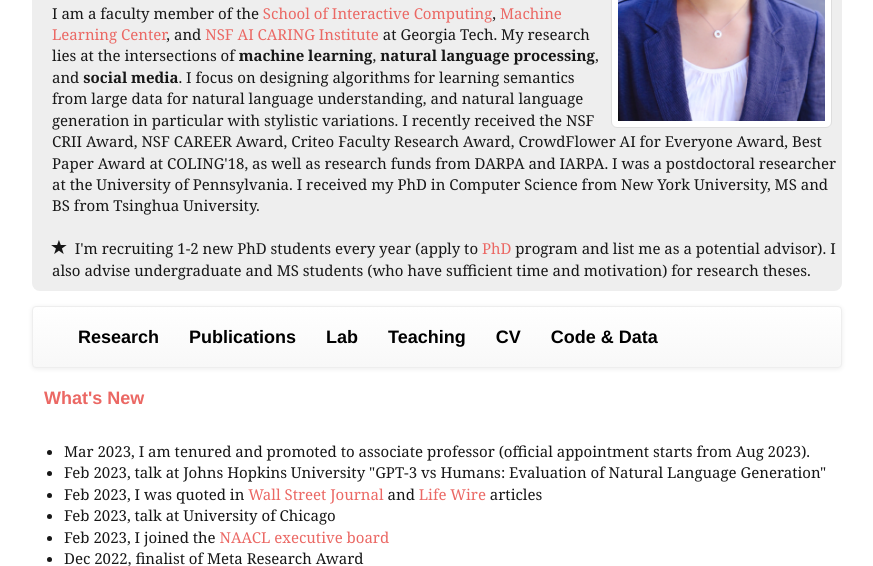
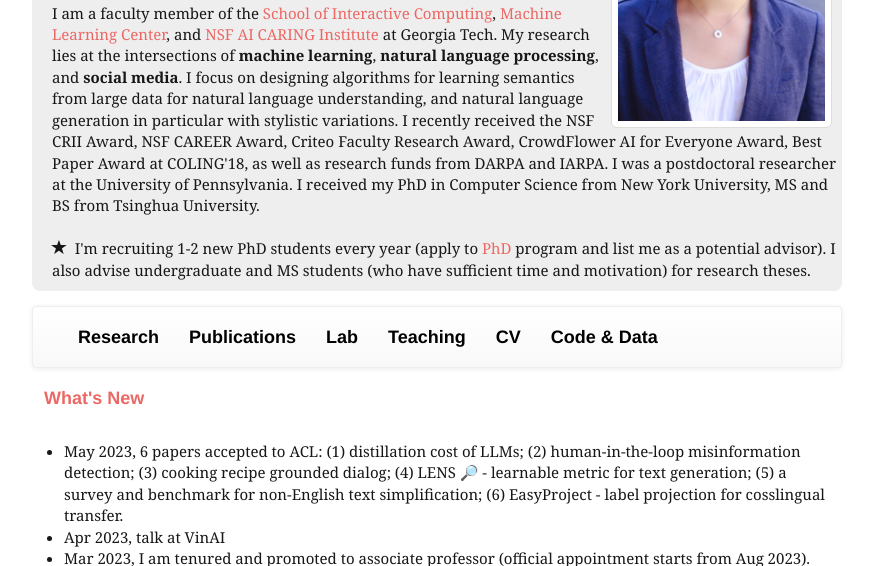
Before and after one commit to cocoxu/cocoxu.github.io, a plain HTML site: page index.html in a window 1280 px wide. Shown: the part 213-779 px from the top of the page, without its empty margins (203-1076 px from the left). Drawn offline with Linux system fonts and the light colour scheme; a web font is replaced by a local one.

Commit message:
Update index.html

```diff
--- a/index.html
+++ b/index.html
@@ -150,6 +150,8 @@
 				</li>
 
 			<!-- <ul class="news"> -->
+			<li>May 2023, 6 papers accepted to ACL: (1) distillation cost of LLMs; (2) human-in-the-loop misinformation detection; (3) cooking recipe grounded dialog; (4) LENS 🔎 - learnable metric for text generation; (5) a survey and benchmark for non-English text simplification; (6) EasyProject - label projection for cosslingual transfer.
+			<li>Apr 2023, talk at VinAI
 			<li>Mar 2023, I am tenured and promoted to associate professor (official appointment starts from Aug 2023).
 			<li>Feb 2023, talk at Johns Hopkins University "GPT-3 vs Humans: Evaluation of Natural Language Generation"
 			<li>Feb 2023, I was quoted in <a href="https://www.wsj.com/articles/can-chatgpt-recommend-movies-a-film-buff-put-it-to-the-test-5e7e6516">Wall Street Journal</a> and <a href="https://www.lifewire.com/how-artificial-intelligence-is-helping-to-translate-animal-languages-7099609?utm_source=twitter&utm_medium=social&utm_campaign=shareurlbuttons">Life Wire</a> articles
```
